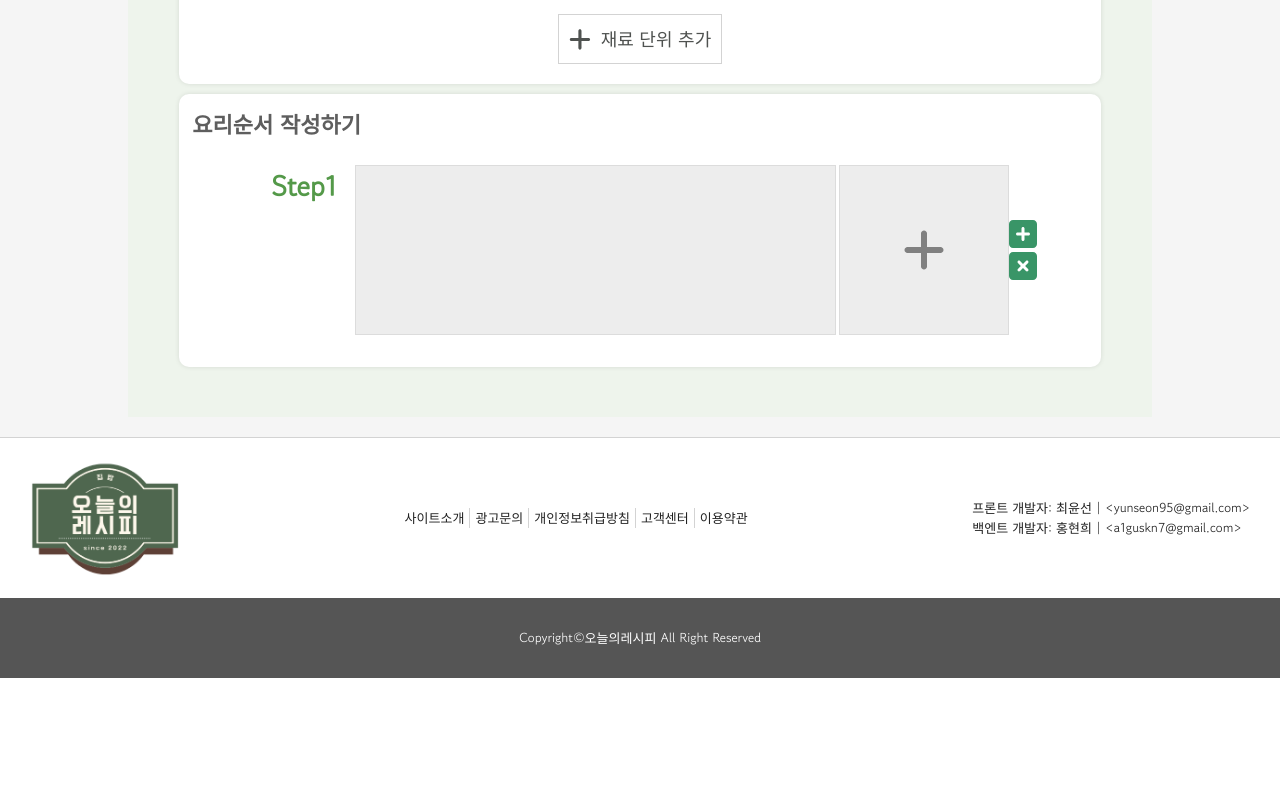
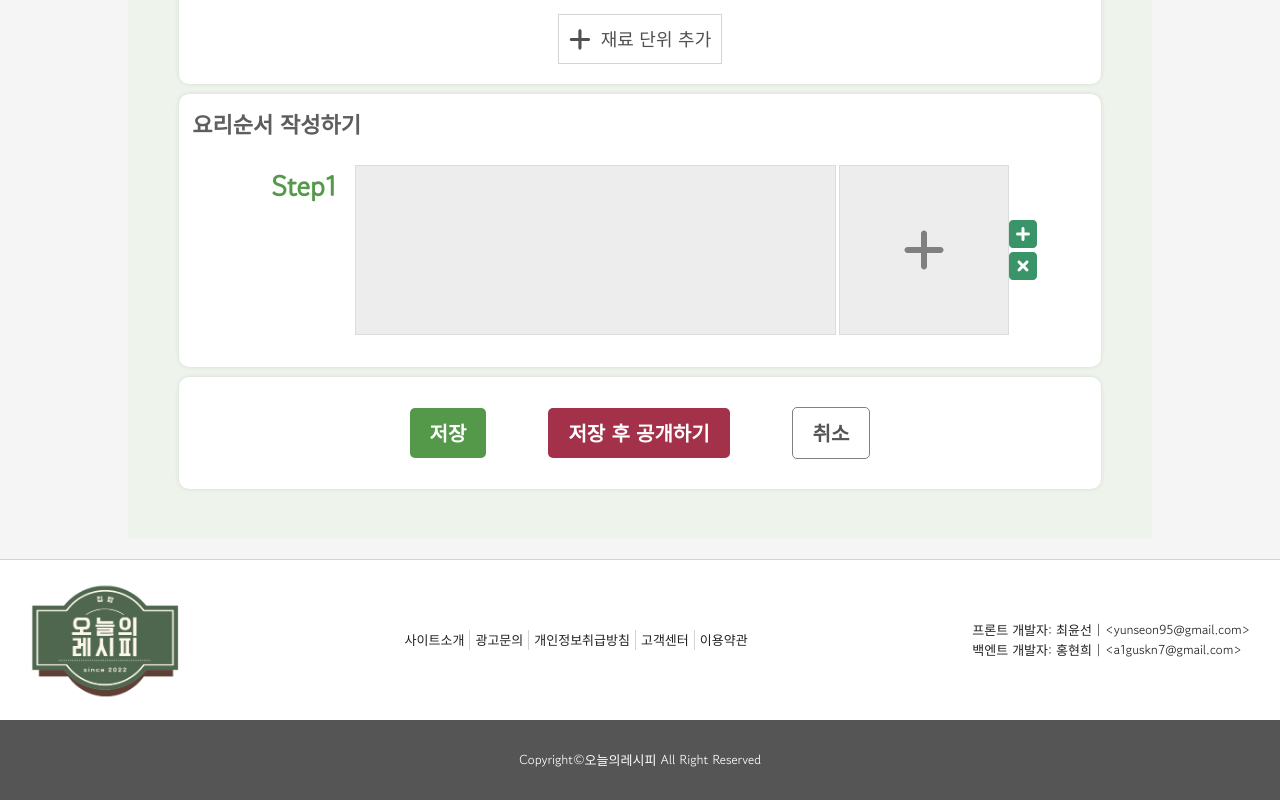
Before and after one commit to dbstjs95/recipe-site-project, a React (Create React App) app in the folder client/: page /register/recipe in a window 1280 px wide. Shown: the part 1005-1805 px from the top of the page. Before the commit the page ends 1683 px from the top, so only its background shows below. Built offline with nearby package versions, Linux system fonts and the light colour scheme; a web font is replaced by a local one.

Commit message:
Create RegisterBtn.js

```diff
--- /dev/null
+++ b/client/src/components/RegisterBtn.js
@@ -0,0 +1,62 @@
+import React from "react";
+import styled from "styled-components";
+import { colors } from "../css";
+
+const Container = styled.div`
+  display: flex;
+  justify-content: space-between;
+  align-items: center;
+  width: 50%;
+  margin: 0 auto;
+  padding: 30px 0;
+  button {
+    padding: 10px 20px;
+    font-size: 20px;
+    border: 0;
+    border-radius: 5px;
+    color: #fff;
+    font-weight: bold;
+    &.save {
+      background-color: ${colors.main};
+    }
+    &.release {
+      background-color: #a3314a;
+    }
+    &.cancel {
+      border: 1px solid gray;
+      color: #555;
+      background-color: #fff;
+    }
+    @media screen and (max-width: 700px) {
+      font-size: 18px;
+    }
+  }
+  @media screen and (max-width: 900px) {
+    width: 70%;
+  }
+  @media screen and (max-width: 600px) {
+    width: 80%;
+  }
+  @media screen and (max-width: 480px) {
+    width: 90%;
+    button {
+      font-size: 16px;
+      padding: 7px 15px;
+    }
+  }
+  @media screen and (max-width: 350px) {
+    width: 95%;
+  }
+`;
+
+function RegisterBtn() {
+  return (
+    <Container>
+      <button className="save">저장</button>
+      <button className="release">저장 후 공개하기</button>
+      <button className="cancel">취소</button>
+    </Container>
+  );
+}
+
+export default RegisterBtn;
--- a/client/src/page/RegisterRecipePage.js
+++ b/client/src/page/RegisterRecipePage.js
@@ -10,6 +10,7 @@ import { FontAwesomeIcon } from "@fortawesome/react-fontawesome";
 import { faBowlFood } from "@fortawesome/free-solid-svg-icons";
 import IngredientInputBox from "../components/IngredientInputBox";
 import OrderInputBox from "../components/OrderInputBox";
+import RegisterBtn from "../components/RegisterBtn";
 
 // border: 1px solid red;
 const titleColor = "#5e5e5e";
@@ -234,18 +235,7 @@ const IngredientContainer = styled.div`
 const OrderContainer = styled.div`
   /* min-height: 400px; */
 `;
-const BtnContainer = styled.p`
-  border: 1px solid blue;
-  min-height: 100px;
-  button {
-    &.save {
-    }
-    &.release {
-    }
-    &.cancel {
-    }
-  }
-`;
+const BtnContainer = styled.div``;
 
 function RegisterRecipePage() {
   const preventEvent = (e) => {
@@ -316,11 +306,9 @@ function RegisterRecipePage() {
         <OrderContainer>
           <OrderInputBox />
         </OrderContainer>
-        {/* <BtnContainer>
-          <button className="save">저장</button>
-          <button className="release">저장 후 공개하기</button>
-          <button className="cancel">취소</button>
-        </BtnContainer> */}
+        <BtnContainer>
+          <RegisterBtn />
+        </BtnContainer>
       </InputBox>
     </Container>
   );
```
